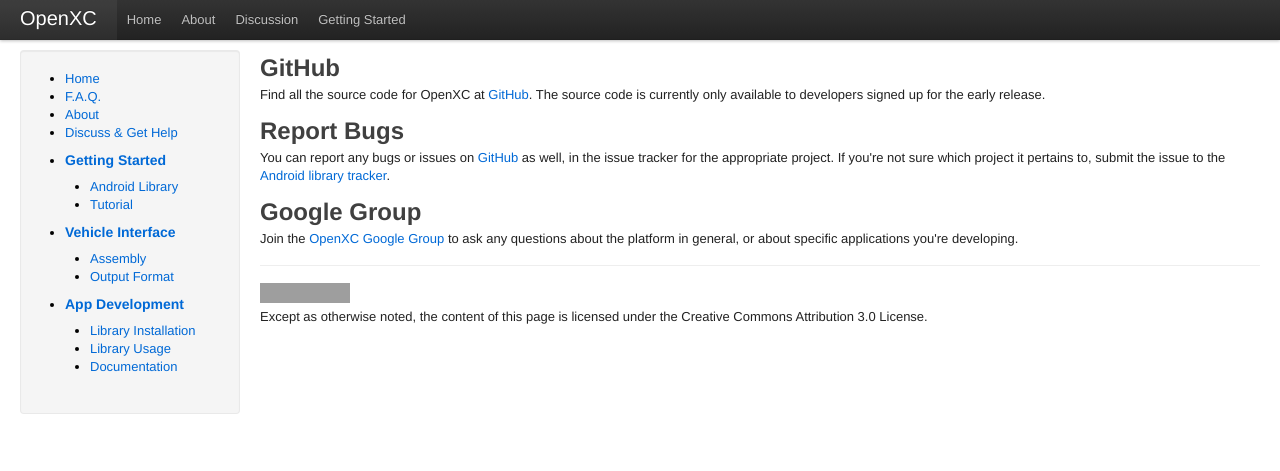
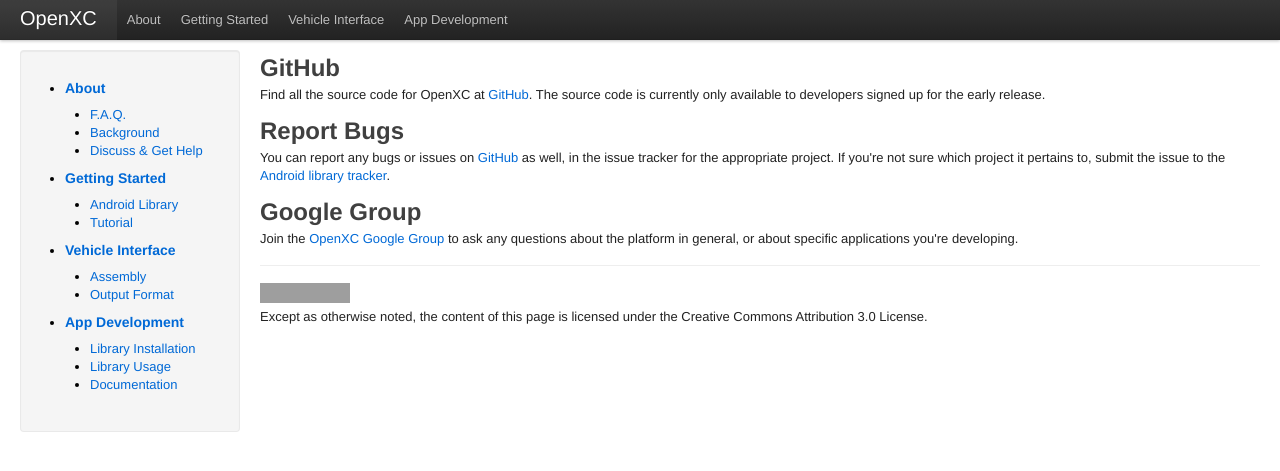
Before and after one commit to openxc/openxcplatform.com, a Jekyll site: the page built from about/discuss.mkd, in a window 1280 px wide. Shown: the top 471 px of the page. Built offline with Jekyll 4.4.1, drawn with Linux system fonts in a browser that asks for light colours; nearby versions of some CDN libraries; Markdown is read by kramdown in place of the engine named in the settings; grey boxes are pictures that could not be loaded.

Commit message:
Move main pages inside an about section.

```diff
--- a/_layouts/default.html
+++ b/_layouts/default.html
@@ -29,10 +29,10 @@
         <div class="container-fluid">
             <h3><a href="/">OpenXC</a></h3>
             <ul>
-                <li><a href="/">Home</a></li>
                 <li><a href="/about.html">About</a></li>
-                <li><a href="/discuss.html">Discussion</a></li>
-                <li><a href="/getting-started/index.html">Getting Started</a><ul>
+                <li><a href="/getting-started/index.html">Getting Started</a>
+                <li><a href="/vehicle-interface/index.html">Vehicle Interface</a>
+                <li><a href="/android/index.html">App Development</a>
             </ul>
         </div>
     </div>
@@ -43,10 +43,11 @@
     <div class="sidebar">
         <div class="well">
             <ul>
-                <li><a href="/">Home</a></li>
-                <li><a href="/faq.html">F.A.Q.</a></li>
-                <li><a href="/about.html">About</a></li>
-                <li><a href="/discuss.html">Discuss &amp; Get Help</a></li>
+                <li><h5><a href="/">About</a></h5></li><ul>
+                    <li><a href="/about/faq.html">F.A.Q.</a></li>
+                    <li><a href="/about/background.html">Background</a></li>
+                    <li><a href="/about/discuss.html">Discuss &amp; Get Help</a></li>
+                </ul></li>
                 <li><h5><a href="/getting-started/index.html">Getting Started</a></h5><ul>
                     <li><a href="/android/library-installation.html">Android Library</a></li>
                     <li><a href="/getting-started/tutorial.html">Tutorial</a></li>
```
Also changed, not shown: about/background.mkd (renamed from about.mkd), about/discuss.mkd (renamed from discuss.mkd), about/faq.mkd (renamed from faq.mkd).
